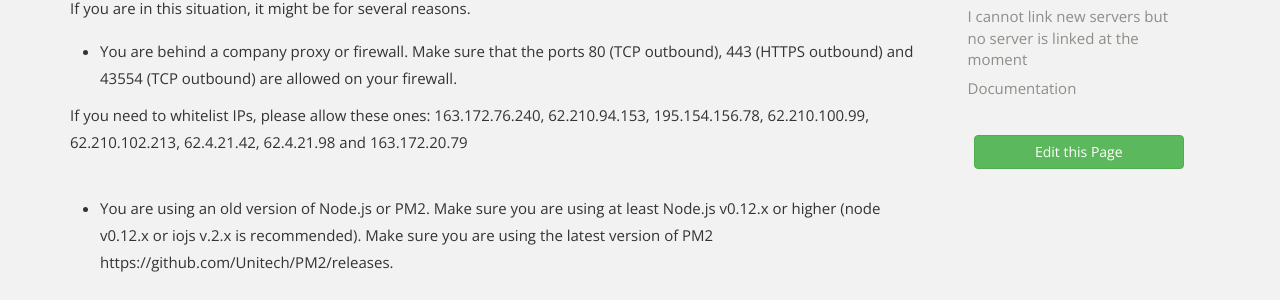
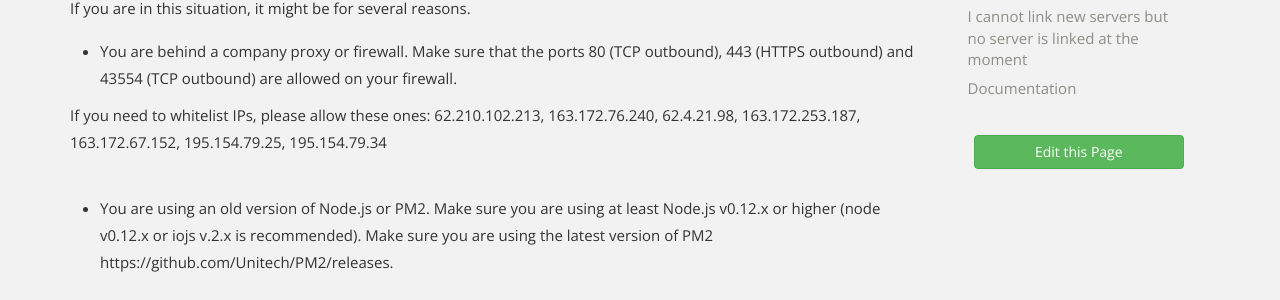
Before and after one commit to keymetrics/keymetrics.github.io, a Jekyll site: the page built from docs/keymetrics/faq.md, in a window 1280 px wide and 900 px high. Shown: the part 436-736 px from the top of the window. Built offline with Jekyll 4.4.1, drawn with Linux system fonts in a browser that asks for light colours; nearby versions of some CDN libraries; a script that is not in the unit is left out; comment, search, counter and statistics services are not loaded.

Commit message:
Update faq.md

```diff
--- a/docs/keymetrics/faq.md
+++ b/docs/keymetrics/faq.md
@@ -17,7 +17,7 @@ If you are in this situation, it might be for several reasons.
 - You are behind a company proxy or firewall.
 Make sure that the ports 80 (TCP outbound), 443 (HTTPS outbound) and 43554 (TCP outbound) are allowed on your firewall.
 
-If you need to whitelist IPs, please allow these ones: 163.172.76.240, 62.210.94.153, 195.154.156.78, 62.210.100.99, 62.210.102.213, 62.4.21.42,  62.4.21.98 and 163.172.20.79
+If you need to whitelist IPs, please allow these ones: 62.210.102.213, 163.172.76.240, 62.4.21.98, 163.172.253.187, 163.172.67.152, 195.154.79.25, 195.154.79.34
 
 - You are using an old version of Node.js or PM2.
 Make sure you are using at least Node.js v0.12.x or higher (node v0.12.x or iojs v.2.x is recommended).
```
